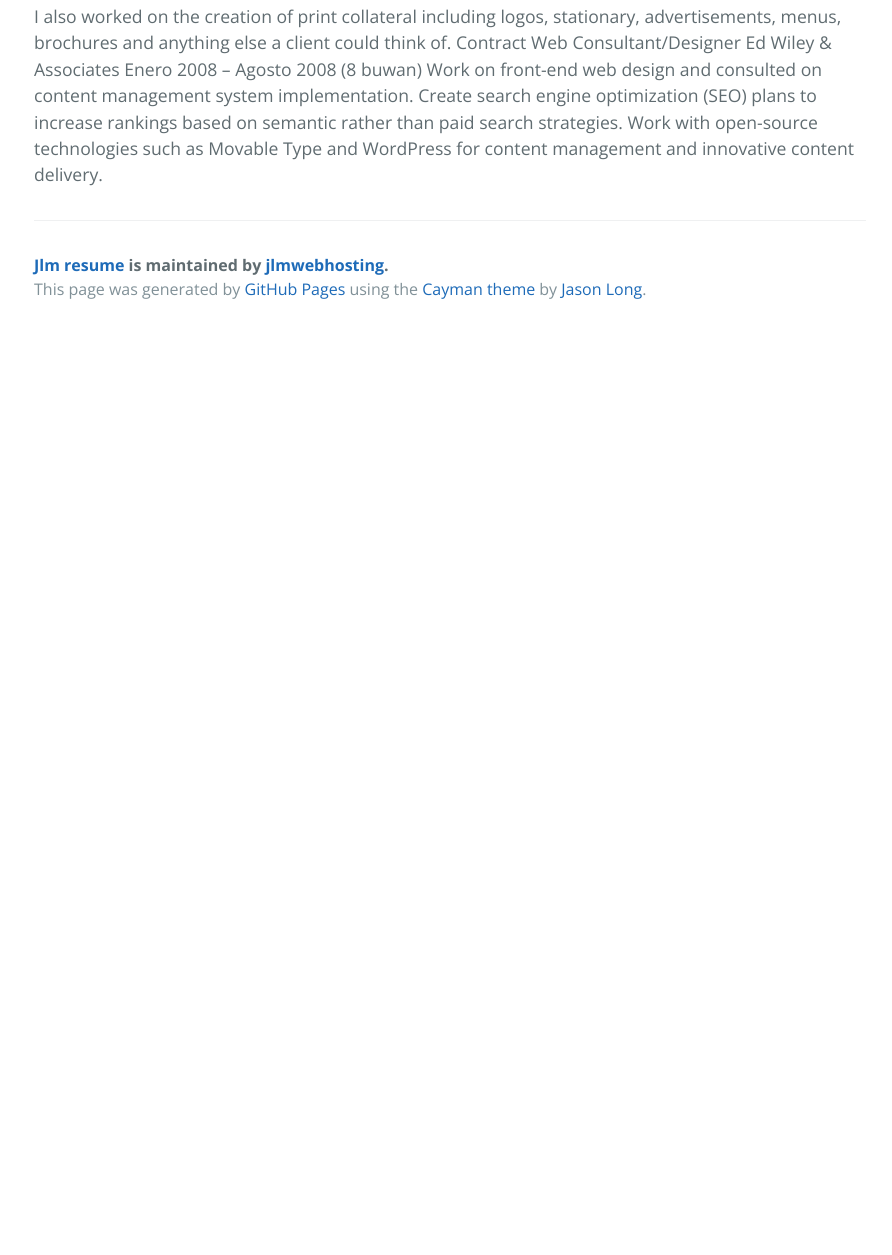
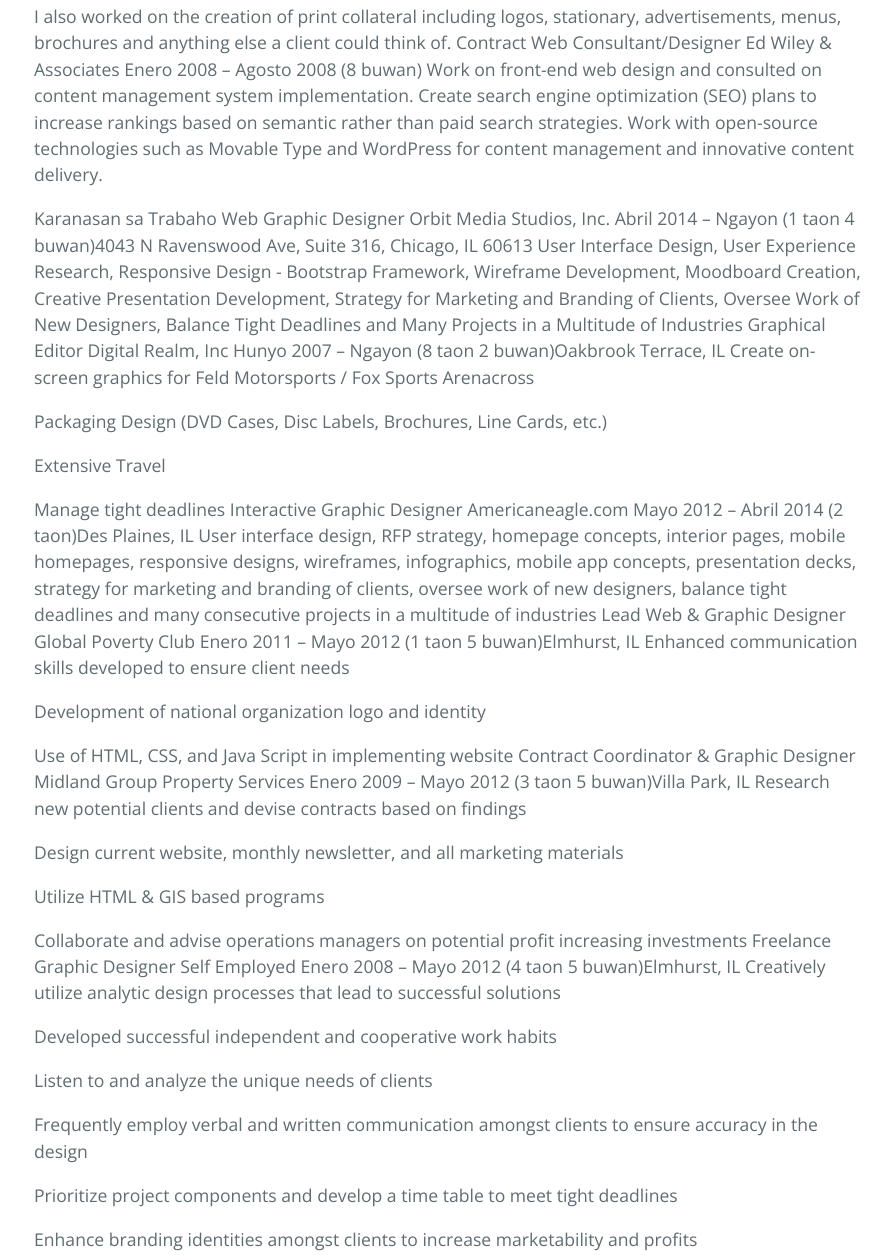
Before and after one commit to jlmwebhosting/jlm_resume, a plain HTML site: page index.html in a window 1280 px wide. Shown: the part 5995-7250 px from the top of the page, without its empty margins (190-1082 px from the left). Before the commit the page ends 6328 px from the top, so only its background shows below. Drawn offline with nearby package versions, Linux system fonts and the light colour scheme.

```diff
--- a/index.html
+++ b/index.html
@@ -312,6 +312,61 @@ Ed Wiley &amp; Associates
 Enero 2008 – Agosto 2008 (8 buwan)
 Work on front-end web design and consulted on content management system implementation. Create search engine optimization (SEO) plans to increase rankings based on semantic rather than paid search strategies. Work with open-source technologies such as Movable Type and WordPress for content management and innovative content delivery.</p>
 
+<p>Karanasan sa Trabaho
+Web Graphic Designer
+Orbit Media Studios, Inc.
+Abril 2014 – Ngayon (1 taon 4 buwan)4043 N Ravenswood Ave, Suite 316, Chicago, IL 60613
+User Interface Design, User Experience Research, Responsive Design - Bootstrap Framework, Wireframe Development, Moodboard Creation, Creative Presentation Development, Strategy for Marketing and Branding of Clients, Oversee Work of New Designers, Balance Tight Deadlines and Many Projects in a Multitude of Industries
+Graphical Editor
+Digital Realm, Inc
+Hunyo 2007 – Ngayon (8 taon 2 buwan)Oakbrook Terrace, IL
+Create on-screen graphics for Feld Motorsports / Fox Sports Arenacross</p>
+
+<p>Packaging Design (DVD Cases, Disc Labels, Brochures, Line Cards, etc.)</p>
+
+<p>Extensive Travel </p>
+
+<p>Manage tight deadlines
+Interactive Graphic Designer
+Americaneagle.com
+Mayo 2012 – Abril 2014 (2 taon)Des Plaines, IL
+User interface design, RFP strategy, homepage concepts, interior pages, mobile homepages,
+responsive designs, wireframes, infographics, mobile app concepts, presentation decks, strategy
+for marketing and branding of clients, oversee work of new designers, balance tight deadlines
+and many consecutive projects in a multitude of industries
+Lead Web &amp; Graphic Designer
+Global Poverty Club
+Enero 2011 – Mayo 2012 (1 taon 5 buwan)Elmhurst, IL
+Enhanced communication skills developed to ensure client needs</p>
+
+<p>Development of national organization logo and identity</p>
+
+<p>Use of HTML, CSS, and Java Script in implementing website
+Contract Coordinator &amp; Graphic Designer
+Midland Group Property Services
+Enero 2009 – Mayo 2012 (3 taon 5 buwan)Villa Park, IL
+Research new potential clients and devise contracts based on findings</p>
+
+<p>Design current website, monthly newsletter, and all marketing materials</p>
+
+<p>Utilize HTML &amp; GIS based programs</p>
+
+<p>Collaborate and advise operations managers on potential profit increasing investments
+Freelance Graphic Designer
+Self Employed
+Enero 2008 – Mayo 2012 (4 taon 5 buwan)Elmhurst, IL
+Creatively utilize analytic design processes that lead to successful solutions</p>
+
+<p>Developed successful independent and cooperative work habits</p>
+
+<p>Listen to and analyze the unique needs of clients</p>
+
+<p>Frequently employ verbal and written communication amongst clients to ensure accuracy in the design</p>
+
+<p>Prioritize project components and develop a time table to meet tight deadlines</p>
+
+<p>Enhance branding identities amongst clients to increase marketability and profits</p>
+
       <footer class="site-footer">
         <span class="site-footer-owner"><a href="https://github.com/jlmwebhosting/jlm_resume">Jlm resume</a> is maintained by <a href="https://github.com/jlmwebhosting">jlmwebhosting</a>.</span>
 
```
Also changed, not shown: params.json (+1 -1 lines).
